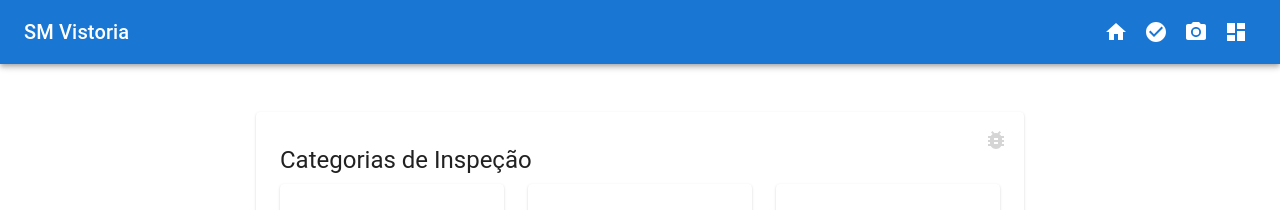
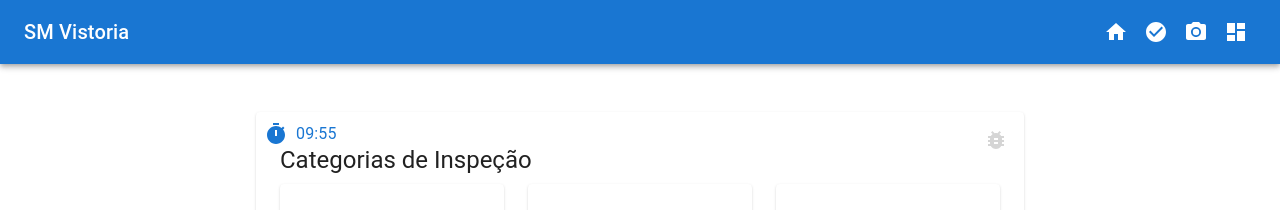
Before and after one commit to HPP-Solutions/Ricardo, a React (Vite) app: page /categories/1 in a window 1280 px wide. Shown: the top 210 px of the page. Built offline with nearby package versions, Linux system fonts and the light colour scheme; no server answers.

Commit message:
cronometro funcional

```diff
--- a/src/pages/Categories.tsx
+++ b/src/pages/Categories.tsx
@@ -19,7 +19,8 @@ import {
   SettingsSuggest as SettingsSuggestIcon,
   TireRepair as TireRepairIcon,
   BugReport as BugReportIcon,
-  Speed as SpeedIcon
+  Speed as SpeedIcon,
+  Timer as TimerIcon
 } from '@mui/icons-material'
 import { inspectionService } from '../services/inspectionService'
 
@@ -86,6 +87,8 @@ function Categories() {
   const [isSaving, setIsSaving] = useState(false)
   const sigCanvas = useRef<SignatureCanvas>(null)
   const [checklistData, setChecklistData] = useState<Record<string, any>>({})
+  const [timeLeft, setTimeLeft] = useState<number>(600) // 10 minutos em segundos
+  const [isOvertime, setIsOvertime] = useState<boolean>(false)
   const [formData, setFormData] = useState<InspectionFormData>({
     motorista: '',
     placaCavalo: '',
@@ -96,6 +99,33 @@ function Categories() {
     rota: '',
     data: ''
   })
+
+  // Efeito para iniciar o cronômetro
+  useEffect(() => {
+    const savedTime = localStorage.getItem('inspection_timer')
+    if (savedTime) {
+      const parsedTime = parseInt(savedTime)
+      setTimeLeft(parsedTime)
+      if (parsedTime <= 0) {
+        setIsOvertime(true)
+      }
+    }
+
+    const timer = setInterval(() => {
+      setTimeLeft((prevTime) => {
+        const newTime = prevTime - 1
+        localStorage.setItem('inspection_timer', newTime.toString())
+
+        if (newTime <= 0 && !isOvertime) {
+          setIsOvertime(true)
+        }
+
+        return newTime
+      })
+    }, 1000)
+
+    return () => clearInterval(timer)
+  }, [])
 
   useEffect(() => {
     // Carrega os dados do formulário e checklist do localStorage
@@ -144,10 +174,15 @@ function Categories() {
         if (result.success) {
           // Limpa os dados do localStorage após salvar com sucesso
           localStorage.removeItem(`checklistForm_${truckId}`)
-          localStorage.removeItem('inspection_timer')
+          localStorage.removeItem('inspection_timer') // Remove o timer atual
           categories.forEach(category => {
             localStorage.removeItem(`checklist_${truckId}_${category.id}`)
           })
+
+          // Reinicia o timer para 10 minutos
+          localStorage.setItem('inspection_timer', '600')
+          setTimeLeft(600)
+          setIsOvertime(false)
 
           navigate('/')
         } else {
@@ -230,9 +265,39 @@ function Categories() {
     setChecklistData(mockChecklistData)
   }
 
+  const formatTime = (seconds: number): string => {
+    const absSeconds = Math.abs(seconds)
+    const minutes = Math.floor(absSeconds / 60)
+    const remainingSeconds = absSeconds % 60
+    const sign = seconds < 0 ? '-' : ''
+    return `${sign}${minutes.toString().padStart(2, '0')}:${remainingSeconds.toString().padStart(2, '0')}`
+  }
+
   return (
     <Box sx={{ maxWidth: 800, mx: 'auto', mt: { xs: 0, sm: 4 }, px: 2 }}>
       <Paper sx={{ p: 3, position: 'relative' }}>
+        {/* Timer Display */}
+        <Box sx={{
+          position: 'absolute',
+          top: 8,
+          left: 8,
+          display: 'flex',
+          alignItems: 'center',
+          gap: 1,
+          color: isOvertime ? 'error.main' : 'primary.main'
+        }}>
+          <TimerIcon />
+          <Typography variant="subtitle1">
+            {formatTime(timeLeft)}
+          </Typography>
+        </Box>
+
+        {isOvertime && (
+          <Alert severity="warning" sx={{ mb: 2 }}>
+            Atenção: O tempo recomendado para a vistoria foi excedido!
+          </Alert>
+        )}
+
         <IconButton
           onClick={handleAutoFill}
           sx={{
--- a/src/pages/ChecklistForm.tsx
+++ b/src/pages/ChecklistForm.tsx
@@ -86,6 +86,9 @@ function ChecklistForm() {
         .single()
 
       if (inspectionError) throw inspectionError
+
+      // Inicia o cronômetro com 10 minutos
+      localStorage.setItem('inspection_timer', '600')
 
       // Salva os dados atuais antes de navegar
       localStorage.setItem(`checklistForm_${truck.id}`, JSON.stringify(formData))
```
